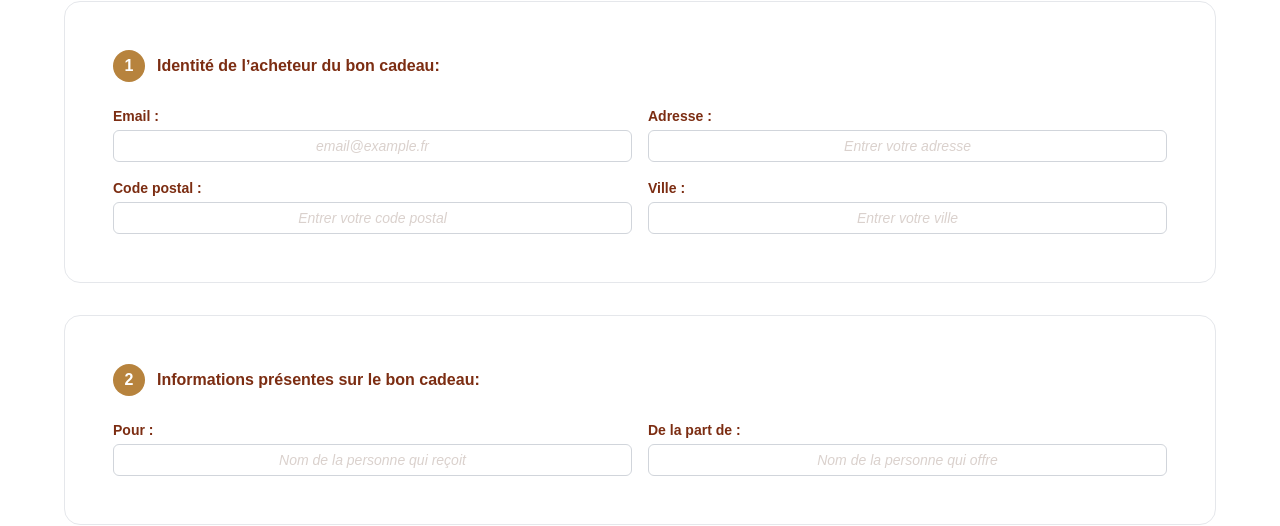
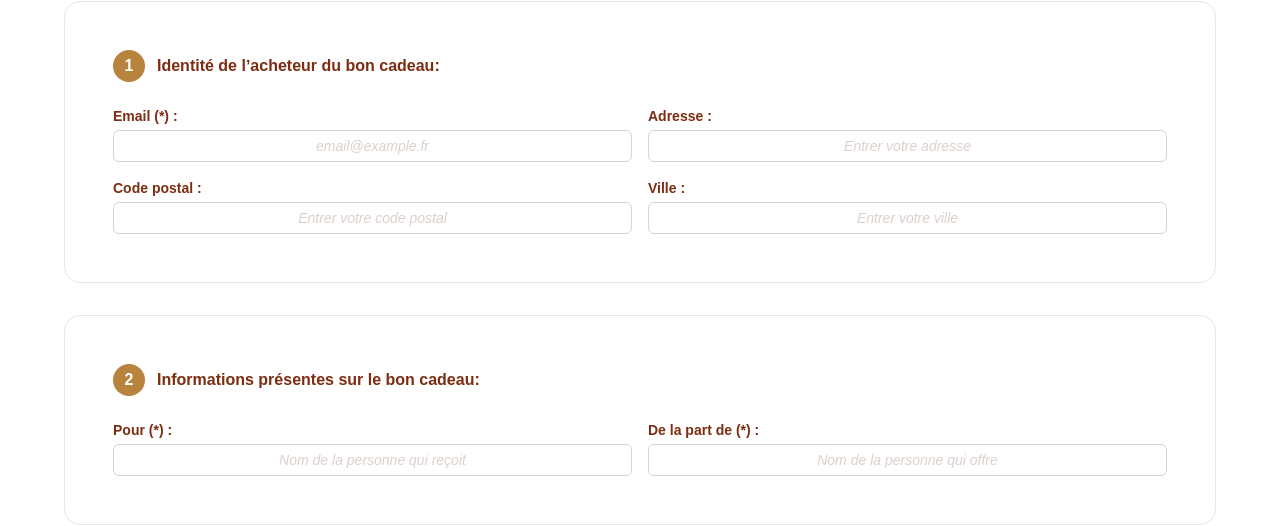
Before and after one commit to lamb0tiana/rhx, a Next.js app: page /checkout in a window 1280 px wide. Shown: the part 295-821 px from the top of the page. Built offline with nearby package versions, Linux system fonts and the light colour scheme.

Commit message:
second section validation + code review

```diff
--- a/app/_/schemas/checkoutSchemas.ts
+++ b/app/_/schemas/checkoutSchemas.ts
@@ -2,10 +2,18 @@ import {z} from "zod";
 
 export const fromSchema = z.object({
     email: z.string().email("Adresse e-mail invalide"),
-    address: z.string().min(5, "Votre adresse doit contenir au moins 5 caractères").optional(),
-    cp: z.string().min(5, "Le code postal doit contenir au moins 5 caractères").optional(),
-    city: z.string().min(3, "La ville doit contenir au moins 3 caractères").optional()
+    address: z.string().optional().refine((val) => !val || val.length >= 5, {
+        message: "Votre adresse doit contenir au moins 5 caractères",
+    }),
+    cp: z.string().optional().refine((val) => !val || val.length >= 5, {
+        message: "Le code postal doit contenir au moins 5 caractères",
+    }),
+    city: z.string().optional().refine((val) => !val || val.length >= 3, {
+        message: "La ville doit contenir au moins 3 caractères",
+    }),
 });
+
+
 
 export const toSchema = z.object({
     receiver: z.string().min(2, "Le nom doit contenir au moins 2 caractères"),
--- a/app/checkout/BuyerSection.tsx
+++ b/app/checkout/BuyerSection.tsx
@@ -15,24 +15,24 @@ const BuyerSection: React.FC<BuyerSectionProps> = ({errors}) => {
         </div>
         <div className="grid grid-cols-1 md:grid-cols-2 gap-4">
             <div>
-                <label htmlFor="email">Email</label>
-                {errors.email && <p className="text-red-500">{errors.email.message}</p>}
+                <label htmlFor="email">Email (*)</label>
                 <input type="email" id="email" {...register("fromSchema.email")} placeholder={"email@example.fr"}/>
+                {errors.email && <p className={checkoutStyle.hasError}>{errors.email.message}</p>}
             </div>
             <div>
                 <label htmlFor="adresse">Adresse</label>
-                {errors.address && <p className="text-red-500">{errors.address.message}</p>}
                 <input type="text" id="adresse" {...register("fromSchema.address")} placeholder={"Entrer votre adresse"}/>
+                {errors.address && <p className={checkoutStyle.hasError}>{errors.address.message}</p>}
             </div>
             <div>
                 <label htmlFor="cp">Code postal</label>
-                {errors.cp && <p className="text-red-500">{errors.cp.message}</p>}
                 <input type="text" id="cp" {...register("fromSchema.cp")} placeholder="Entrer votre code postal"/>
+                {errors.cp && <p className={checkoutStyle.hasError}>{errors.cp.message}</p>}
             </div>
             <div>
                 <label htmlFor="ville">Ville</label>
-                {errors.city && <p className="text-red-500">{errors.city.message}</p>}
                 <input type="text" id="ville" {...register("fromSchema.city")} placeholder="Entrer votre ville"/>
+                {errors.city && <p className={checkoutStyle.hasError}>{errors.city.message}</p>}
             </div>
         </div>
     </section>
--- a/app/checkout/GiftSection.tsx
+++ b/app/checkout/Receiver.tsx
@@ -1,8 +1,11 @@
 import checkoutStyle from "./checkout.module.scss"
-import {useFormContext} from "react-hook-form";
+import {FieldErrors, useFormContext} from "react-hook-form";
 import {CheckoutFormType} from "@/app/_/schemas/checkoutSchemas";
-
-export default function GiftSection() {
+import React from "react";
+type ReceiverSectionProps = {
+    errors: FieldErrors<CheckoutFormType['toSchema']>
+}
+const Receiver : React.FC< ReceiverSectionProps>= ({errors}) => {
     const { register } = useFormContext<CheckoutFormType>();
     return <section className={checkoutStyle.row}>
         <div className="flex items-center space-x-3 mb-6">
@@ -11,14 +14,18 @@ export default function GiftSection() {
         </div>
         <div className="grid grid-cols-1 md:grid-cols-2 gap-4">
             <div>
-                <label htmlFor="to">Pour</label>
+                <label htmlFor="to">Pour (*)</label>
                 <input type="text" id="to" {...register("toSchema.receiver")} placeholder="Nom de la personne qui reçoit"/>
+                {errors.receiver && <p className={checkoutStyle.hasError}>{errors.receiver.message}</p>}
             </div>
             <div>
-                <label htmlFor="from">De la part de </label>
+                <label htmlFor="from">De la part de (*)</label>
+
                 <input type="text" id="from" {...register("toSchema.from")} placeholder="Nom de la personne qui offre"/>
+                {errors.from && <span className={checkoutStyle.hasError}>{errors.from.message}</span>}
             </div>
 
         </div>
     </section>
 }
+export default Receiver
--- a/app/checkout/checkout.module.scss
+++ b/app/checkout/checkout.module.scss
@@ -37,3 +37,6 @@
     }
   }
 }
+.hasError{
+  @apply text-red-500 text-xs italic
+}
--- a/app/checkout/page.tsx
+++ b/app/checkout/page.tsx
@@ -1,7 +1,7 @@
 "use client"
 import BuyerSection from "@/app/checkout/BuyerSection";
 import CommandModelSection from "@/app/checkout/CommandModelSection";
-import GiftSection from "@/app/checkout/GiftSection";
+import Receiver from "@/app/checkout/Receiver";
 import CgvSection from "@/app/checkout/CgvSection";
 import {useForm, FormProvider} from "react-hook-form";
 import {CheckoutFormType, formSchema} from "@/app/_/schemas/checkoutSchemas";
@@ -11,7 +11,6 @@ import React, {useEffect} from "react";
 export default function Checkout() {
     const methods = useForm<CheckoutFormType>({
         resolver: zodResolver(formSchema),
-        mode: "onChange"
     })
     const {
         handleSubmit,
@@ -32,7 +31,7 @@ export default function Checkout() {
                     handleSubmit(onsubmit)(e)
                 }}>
                     <BuyerSection errors={errors.fromSchema || {}}/>
-                    <GiftSection/>
+                    <Receiver errors={errors.toSchema || {}}/>
                     <CommandModelSection/>
                     <CgvSection/>
                     <input type="submit" value="Valider et payer"
```
